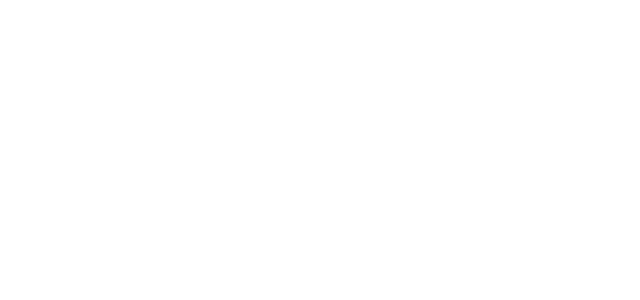
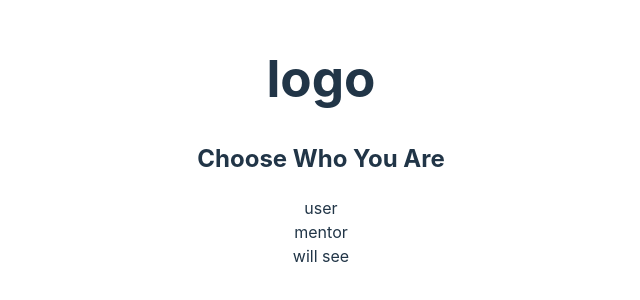
Before and after one commit to vangapandu-vasu/SIH, a React (Vite) app in the folder frontend/project/: page / in a window 1280 px wide. Shown: the part 258-558 px from the top of the page, without its empty margins (319-959 px from the left). Built offline with nearby package versions, Linux system fonts and the light colour scheme.

Commit message:
addition of code in slash

```diff
--- a/frontend/project/src/Slash.jsx
+++ b/frontend/project/src/Slash.jsx
@@ -1,7 +1,33 @@
 function Slash(){
     return(
     <>
-
+        <header className="header">
+            <div className="header-div">
+                <h1>logo</h1>
+            </div>
+        </header>
+        <main className="main">
+            <div className="main-div" id="heading">
+                <h2>
+                    Choose Who You Are
+                </h2>
+            </div>
+            <div className="main-div" id="user">
+                <span>
+                    user
+                </span>
+            </div>
+            <div className="main-div" id="mentor">
+                <span>
+                    mentor
+                </span>
+            </div>
+        </main>
+        <footer className="footer">
+            <div className="footer-div">
+                will see
+            </div>
+        </footer>
     </>
     )
 }
```
